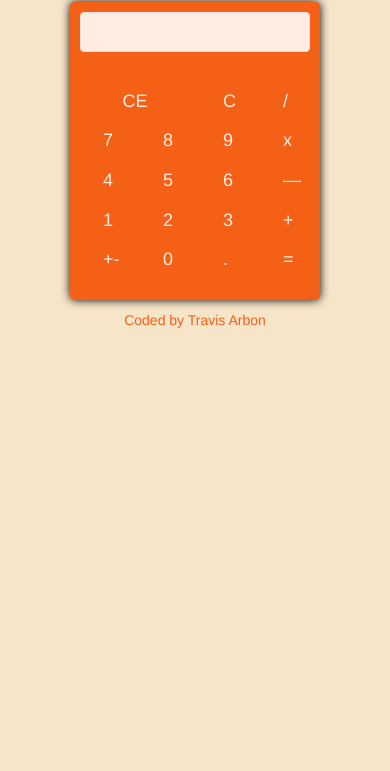
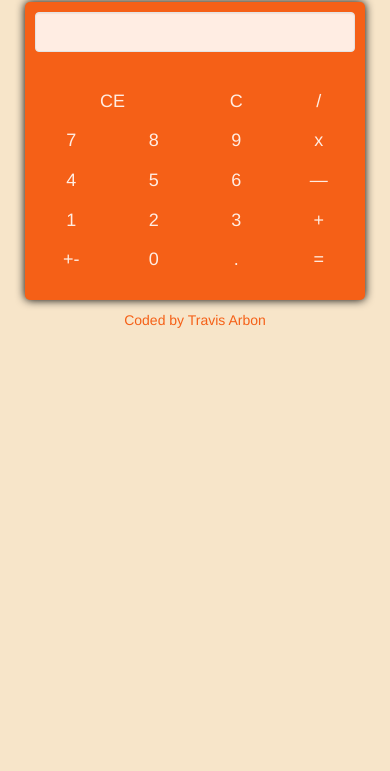
Before and after one commit to travisarbon/js-calc, a plain HTML site: page index.html in a window 390 px wide. Shown: the part 73-844 px from the top of the page. Drawn offline with nearby package versions, Linux system fonts and the light colour scheme.

Commit message:
Style update
Changes margins on smaller devices

```diff
--- a/style.css
+++ b/style.css
@@ -42,10 +42,11 @@ body {
 
 @media screen and (max-width: 600px){
     #calculator {
-        margin: auto;
+        margin-right: 10px;
+        margin-left: 10px;
         margin-top: 15px;
         margin-bottom: 10px;
-        width: 250px;
+        width: auto;
     }
 
 
```
